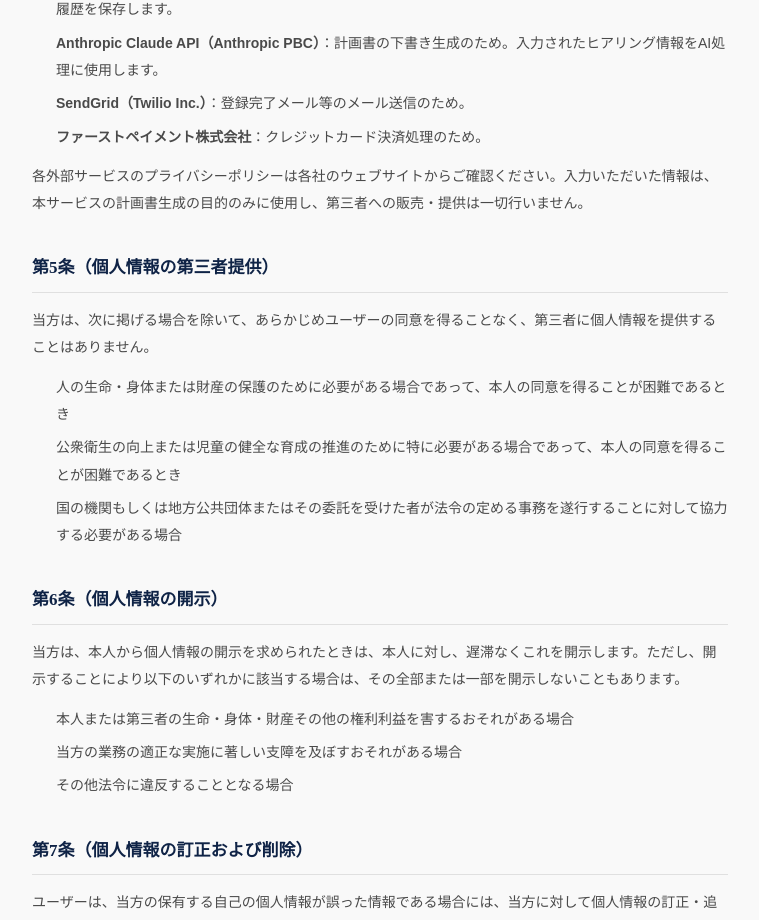
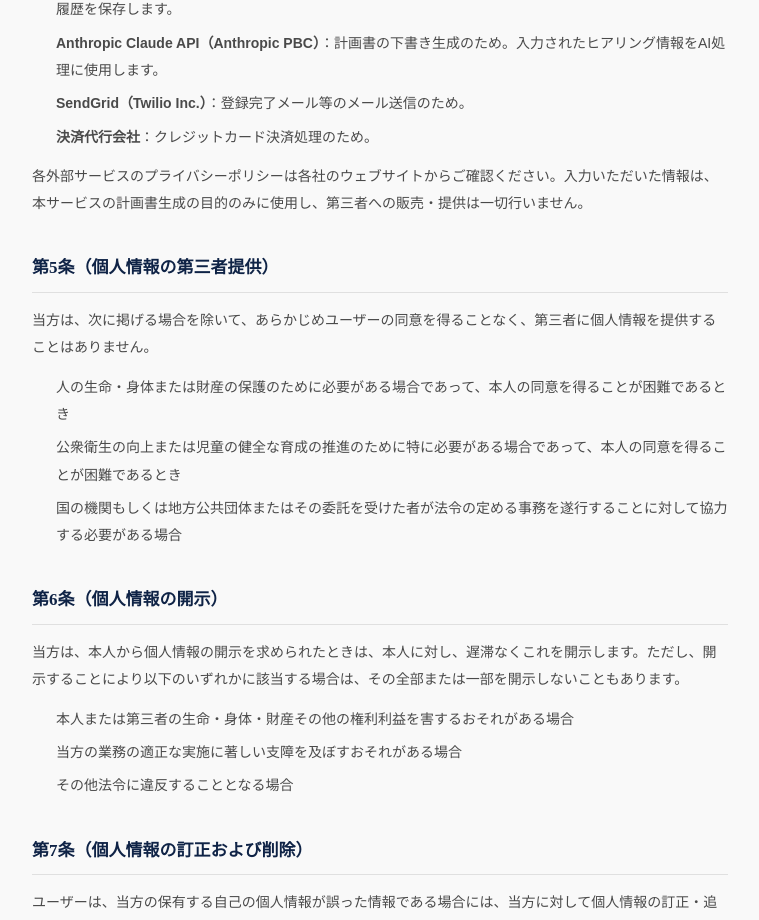
Before and after one commit to tominaga-fp/sakuseikun, a Next.js app: page /privacy-policy in a window 1280 px wide. Shown: the part 1337-2257 px from the top of the page, without its empty margins (260-1019 px from the left). Built offline with nearby package versions, Linux system fonts and the light colour scheme.

Commit message:
fix: プライバシーポリシーの決済代行会社名を汎用表記に変更

```diff
--- a/src/app/privacy-policy/page.tsx
+++ b/src/app/privacy-policy/page.tsx
@@ -69,7 +69,7 @@ export default function PrivacyPolicyPage() {
               <li><strong>Supabase（Supabase Inc.）</strong>：ユーザー認証・データベース管理のため。入力されたヒアリング情報・会話履歴を保存します。</li>
               <li><strong>Anthropic Claude API（Anthropic PBC）</strong>：計画書の下書き生成のため。入力されたヒアリング情報をAI処理に使用します。</li>
               <li><strong>SendGrid（Twilio Inc.）</strong>：登録完了メール等のメール送信のため。</li>
-              <li><strong>ファーストペイメント株式会社</strong>：クレジットカード決済処理のため。</li>
+              <li><strong>決済代行会社</strong>：クレジットカード決済処理のため。</li>
             </ol>
             <p>各外部サービスのプライバシーポリシーは各社のウェブサイトからご確認ください。入力いただいた情報は、本サービスの計画書生成の目的のみに使用し、第三者への販売・提供は一切行いません。</p>
           </div>
```
